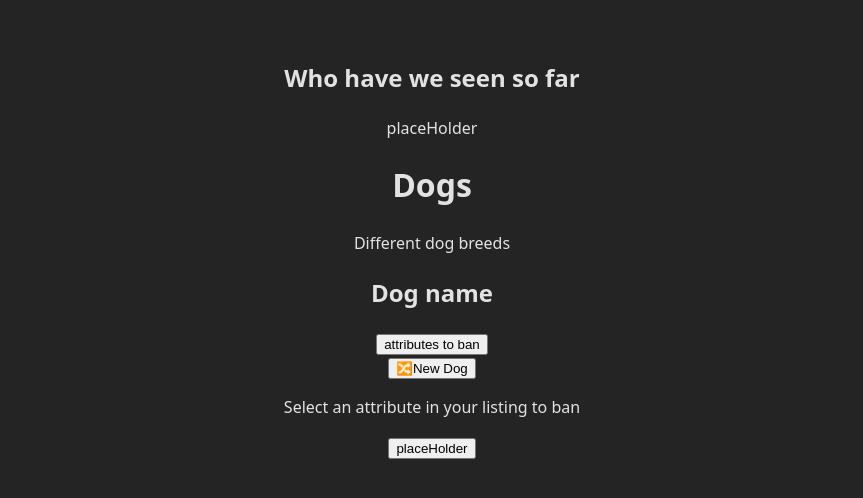
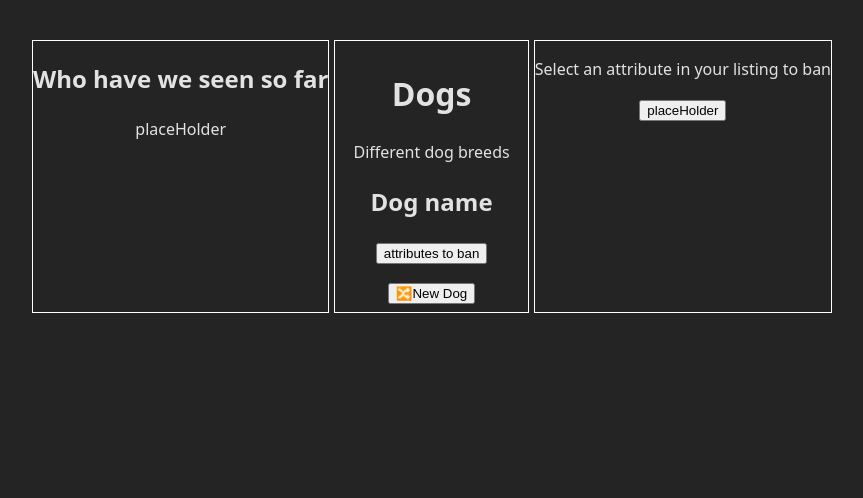
Before and after one commit to Stanbkrylix/veni-vici-codepath-proj-4, a React (Vite) app: page / in a window 1280 px wide. Shown: the top 498 px of the page, without its empty margins (208-1071 px from the left). Built offline with nearby package versions, Linux system fonts and the light colour scheme; no server answers.

Commit message:
random object function implemented

```diff
--- a/src/App.css
+++ b/src/App.css
@@ -4,3 +4,28 @@
     padding: 2rem;
     text-align: center;
 }
+.app-container {
+    width: 800px;
+    margin: 0 auto;
+    display: flex;
+    gap: 5px;
+}
+.animal-container {
+    flex-grow: 2;
+    border: 1px solid white;
+    padding: 0.5rem;
+}
+.history-container {
+    /* flex-grow: 1; */
+    border: 1px solid white;
+}
+.ban-lists-container {
+    /* flex-grow: 1; */
+    border: 1px solid white;
+}
+.animal-card {
+    margin-bottom: 1rem;
+}
+.new-dog-btn {
+    cursor: pointer;
+}
--- a/src/App.jsx
+++ b/src/App.jsx
@@ -5,6 +5,7 @@ const ACCESS_KEY = import.meta.env.VITE_APP_ACCESS_KEY;
 
 function App() {
     const [dogArray, setDogArray] = useState([]);
+    const [displayDog, setDisplayDog] = useState(null);
 
     useEffect(() => {
         async function fetchDog() {
@@ -26,22 +27,27 @@ function App() {
         fetchDog();
     }, []);
 
-    // useEffect(() => {
-    //     console.log("Updated dogArray:", dogArray);
-    // }, [dogArray]);
-
+    function getRandomDog() {
+        const dogIndex = Math.floor(Math.random() * dogArray.length - 1);
+        const randomDog = dogArray[dogIndex];
+        return randomDog;
+    }
+    function handleDisplay() {
+        setDisplayDog(getRandomDog());
+        console.log(displayDog);
+    }
     return (
         <>
             <div className="app-container">
                 <History />
-                <AnimalLayout />
+                <AnimalLayout handleDisplay={handleDisplay} />
                 <BanList />
             </div>
         </>
     );
 }
 
-function AnimalLayout() {
+function AnimalLayout({ handleDisplay }) {
     return (
         <div className="animal-container">
             <h1>Dogs</h1>
@@ -53,14 +59,16 @@ function AnimalLayout() {
                     {/* <img src="" alt="" /> */}
                 </div>
             </div>
-            <button className="new-dog-btn">🔀New Dog</button>
+            <button className="new-dog-btn" onClick={handleDisplay}>
+                🔀New Dog
+            </button>
         </div>
     );
 }
 
 function History() {
     return (
-        <div className="history-div">
+        <div className="history-container">
             <h2>Who have we seen so far</h2>
             <div className="history-cards">
                 <div className="history-card">
@@ -73,7 +81,7 @@ function History() {
 }
 function BanList() {
     return (
-        <div className="ban-lists">
+        <div className="ban-lists-container">
             <p>Select an attribute in your listing to ban</p>
             <div className="ban-list">
                 <button>placeHolder</button>
```
